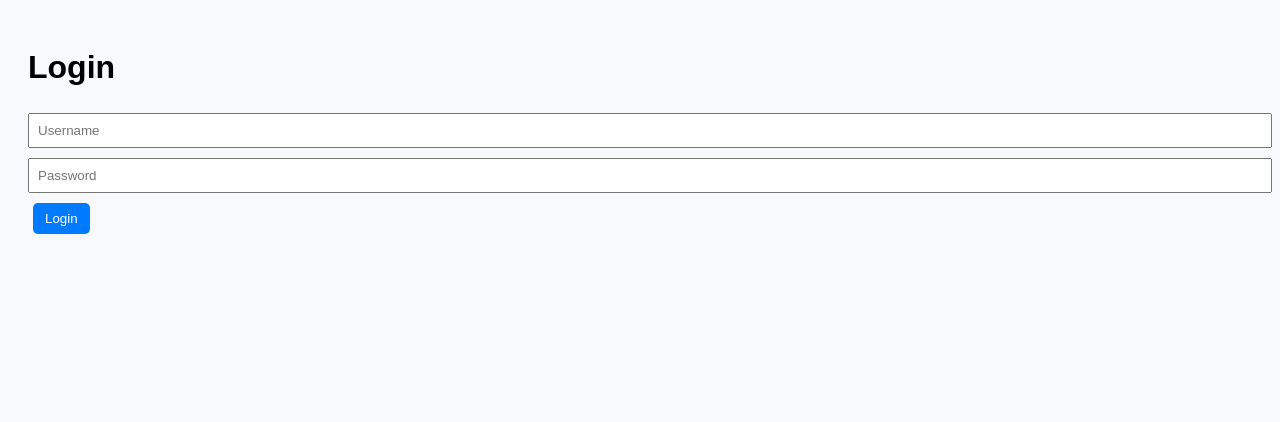
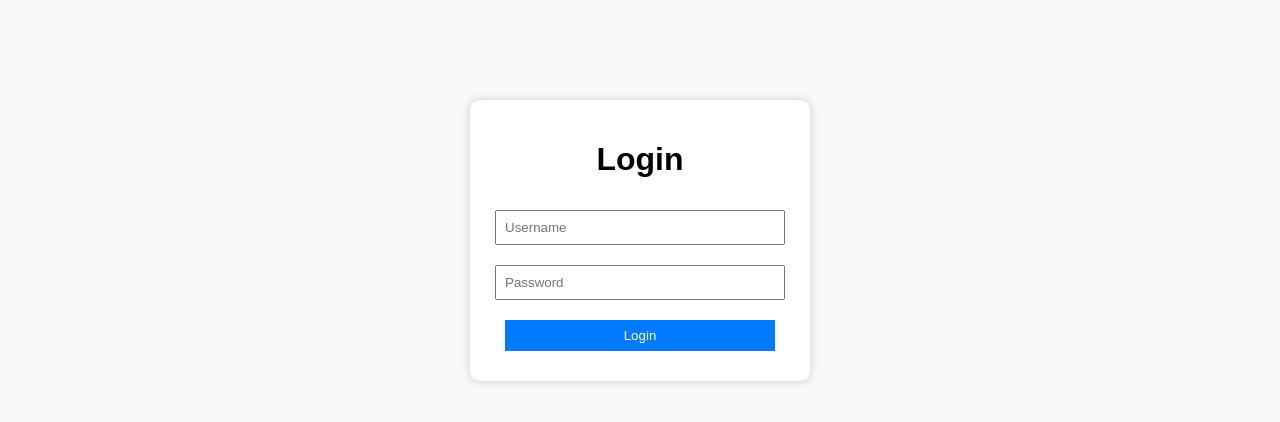
Before and after one commit to sanmathi0721-cyber/student_frontend, a plain HTML site: page index.html in a window 1280 px wide. Drawn offline with Linux system fonts and the light colour scheme; files that its build step writes are made by us from their sources; files whose address does not match are found by name.

Commit message:
Update style.css

```diff
--- a/css/style.css
+++ b/css/style.css
@@ -1,10 +1,9 @@
 body {
-  font-family: Arial, sans-serif;
-  background: #f7f9fc;
-  padding: 20px;
+  font-family: Arial;
+  text-align: center;
+  background-color: #f8f9fa;
 }
-
-.login-container {
+.container {
   width: 300px;
   margin: 100px auto;
   background: white;
@@ -12,30 +11,17 @@ body {
   border-radius: 10px;
   box-shadow: 0 0 10px #ccc;
 }
-
-input {
-  width: 100%;
-  margin: 5px 0;
+input, select, button {
+  width: 90%;
+  margin: 10px 0;
   padding: 8px;
 }
-
 button {
-  padding: 8px 12px;
-  margin: 5px;
-  background: #007bff;
+  background-color: #007bff;
   color: white;
   border: none;
-  border-radius: 5px;
   cursor: pointer;
 }
-
-table {
-  width: 100%;
-  border-collapse: collapse;
-  margin-top: 20px;
+button:hover {
+  background-color: #0056b3;
 }
-
-th, td {
-  padding: 10px;
-  border: 1px solid #ddd;
-}
```
